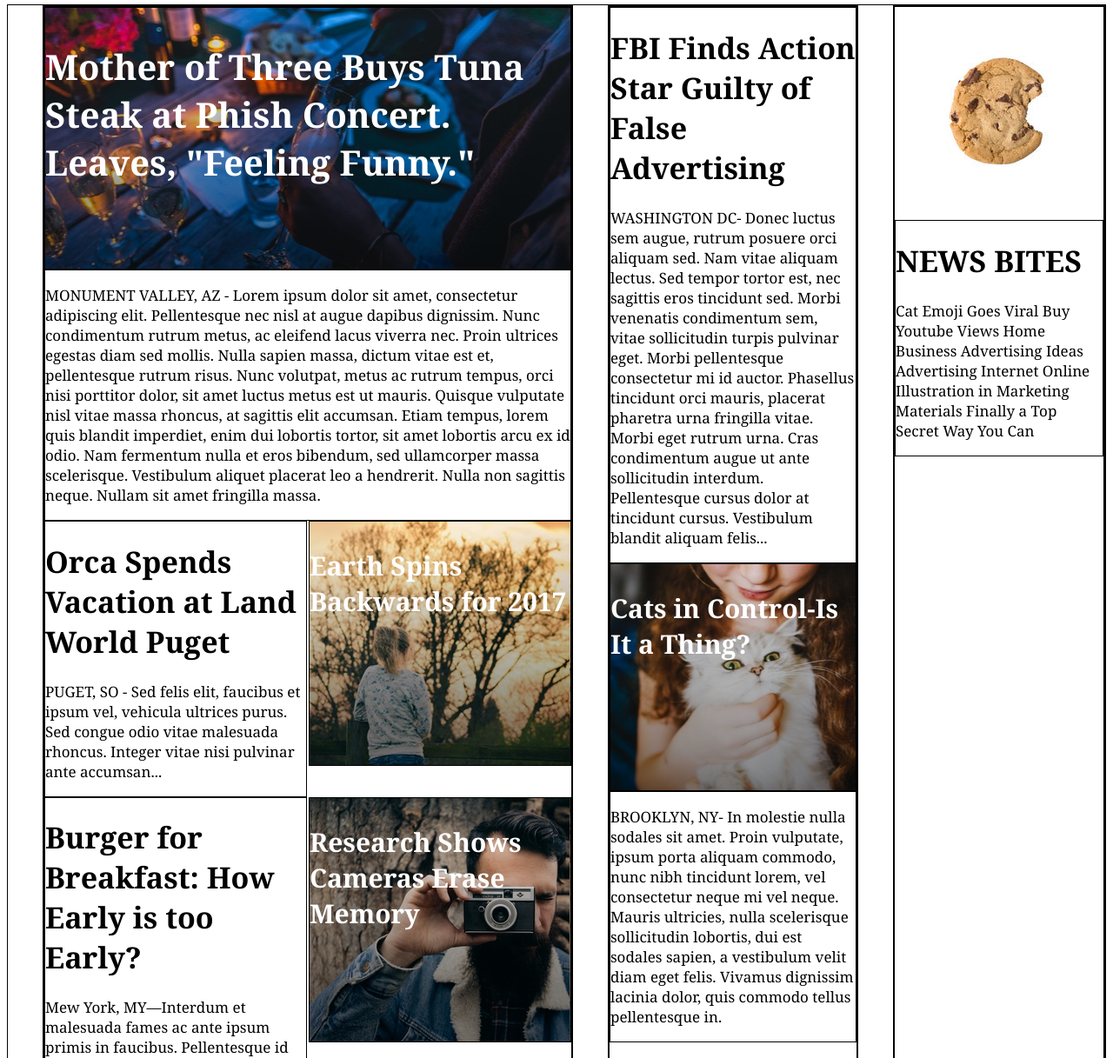
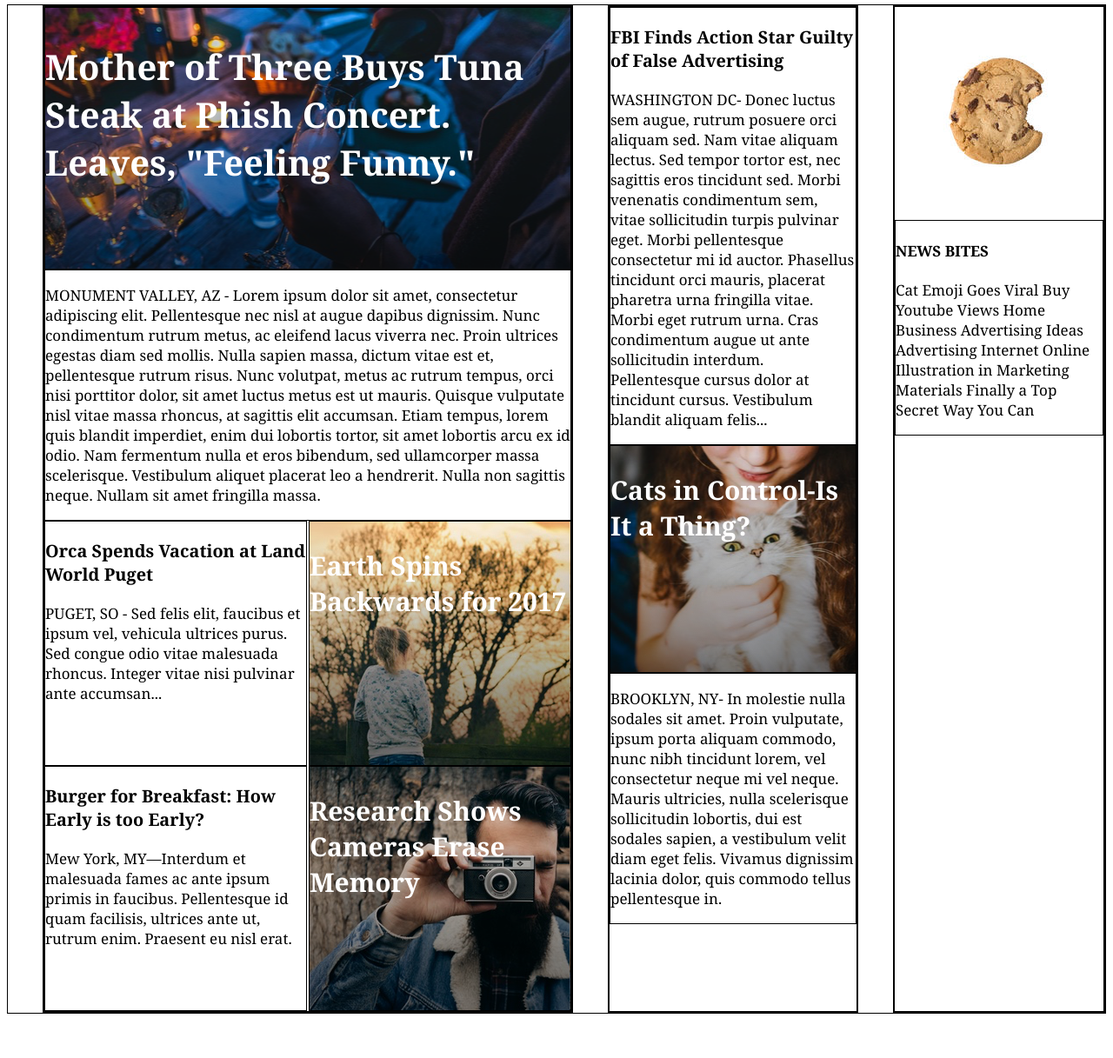
Before and after one commit to mvink11/my-times-new, a plain HTML site: page index.html in a window 1280 px wide. Shown: the part 83-1300 px from the top of the page at 87% size. After the commit the page ends 1249 px from the top, so only its background shows below. Drawn offline with Linux system fonts and the light colour scheme.

Commit message:
folder location:

```diff
--- a/my-times-master/index.html
+++ b/index.html
@@ -29,27 +29,27 @@
             <p>MONUMENT VALLEY, AZ - Lorem ipsum dolor sit amet, consectetur adipiscing elit. Pellentesque nec nisl at augue dapibus dignissim. Nunc condimentum rutrum metus, ac eleifend lacus viverra nec. Proin ultrices egestas diam sed mollis. Nulla sapien massa, dictum vitae est et, pellentesque rutrum risus. Nunc volutpat, metus ac rutrum tempus, orci nisi porttitor dolor, sit amet luctus metus est ut mauris. Quisque vulputate nisl vitae massa rhoncus, at sagittis elit accumsan. Etiam tempus, lorem quis blandit imperdiet, enim dui lobortis tortor, sit amet lobortis arcu ex id odio. Nam fermentum nulla et eros bibendum, sed ullamcorper massa scelerisque. Vestibulum aliquet placerat leo a hendrerit. Nulla non sagittis neque. Nullam sit amet fringilla massa.</p>
           </div>
         <div class="middle">
-          <div class="orca">
-            <h1>Orca Spends Vacation at Land World Puget</h1>
+          <div class="orca square">
+            <h3>Orca Spends Vacation at Land World Puget</h3>
             <p>PUGET, SO - Sed felis elit, faucibus et ipsum vel, vehicula ultrices purus. Sed congue odio vitae malesuada rhoncus. Integer vitae nisi pulvinar ante accumsan...</p>
           </div>
-          <div class="earth">
+          <div class="earth square">
             <p>Earth Spins Backwards for 2017</p>
           </div>
         </div>
         <div class="bottom">
-          <div class="burger">
-            <h1>Burger for Breakfast: How Early is too Early?</h1>
+          <div class="burger square">
+            <h3>Burger for Breakfast: How Early is too Early?</h3>
             <p>Mew York, MY—Interdum et malesuada fames ac ante ipsum primis in faucibus. Pellentesque id quam facilisis, ultrices ante ut, rutrum enim. Praesent eu nisl erat.</p>
           </div>
-          <div class="research">
+          <div class="research square">
             <p>Research Shows Cameras Erase Memory</p>
           </div>
         </div>
       </div>
       <div class="column medium">
         <div class="fbi">
-          <h1>FBI Finds Action Star Guilty of False Advertising</h1>
+          <h3>FBI Finds Action Star Guilty of False Advertising</h3>
           <p>WASHINGTON DC- Donec luctus sem augue, rutrum posuere orci aliquam sed. Nam vitae aliquam lectus. Sed tempor tortor est, nec sagittis eros tincidunt sed. Morbi venenatis condimentum sem, vitae sollicitudin turpis pulvinar eget. Morbi pellentesque consectetur mi id auctor. Phasellus tincidunt orci mauris, placerat pharetra urna fringilla vitae. Morbi eget rutrum urna. Cras condimentum augue ut ante sollicitudin interdum. Pellentesque cursus dolor at tincidunt cursus. Vestibulum blandit aliquam felis...</p>
         </div>
         <div class="cats">
@@ -64,7 +64,7 @@
           <img src="./resources/images/img-news-bite.png">
         </div>
         <div class="bites">
-          <h1>NEWS BITES</h1>
+          <h4>NEWS BITES</h4>
           <p>Cat Emoji Goes Viral Buy Youtube Views Home Business Advertising Ideas Advertising Internet Online Illustration in Marketing Materials Finally a Top Secret Way You Can</p>
         </div>
       </div>
--- a/my-times-master/resources/css/style.css
+++ b/resources/css/style.css
@@ -60,9 +60,13 @@ nav a{
 }
 .top, .middle, .bottom{
   display: flex;
+  flex-direction: row;
+
 }
 .middle, .bottom{
   justify-content: space-between;
+  flex-direction: row;
+  display: inline-flex;
 }
 .mother{
   border: 1px solid black;
```
Also changed, not shown: resources/images/img-cat-1.png (renamed from my-times-master/resources/images/img-cat-1.png), resources/images/img-myt-logo.jpg (renamed from my-times-master/resources/images/img-myt-logo.jpg), resources/images/img-news-bite.png (renamed from my-times-master/resources/images/img-news-bite.png), resources/images/img-research-3.png (renamed from my-times-master/resources/images/img-research-3.png), resources/images/img-story-2.png (renamed from my-times-master/resources/images/img-story-2.png), resources/images/img-story-main.png (renamed from my-times-master/resources/images/img-story-main.png).
